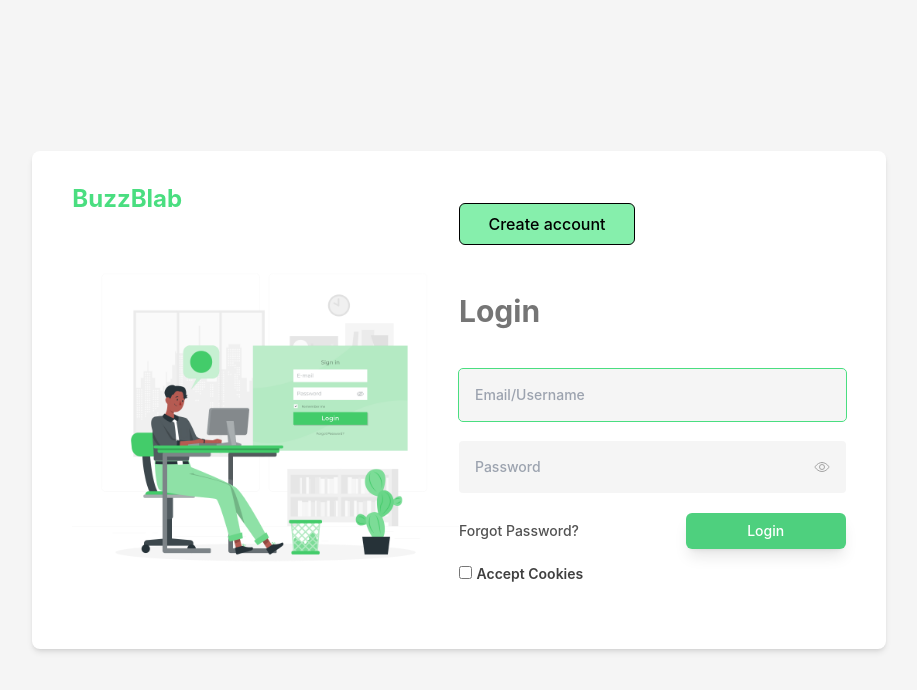
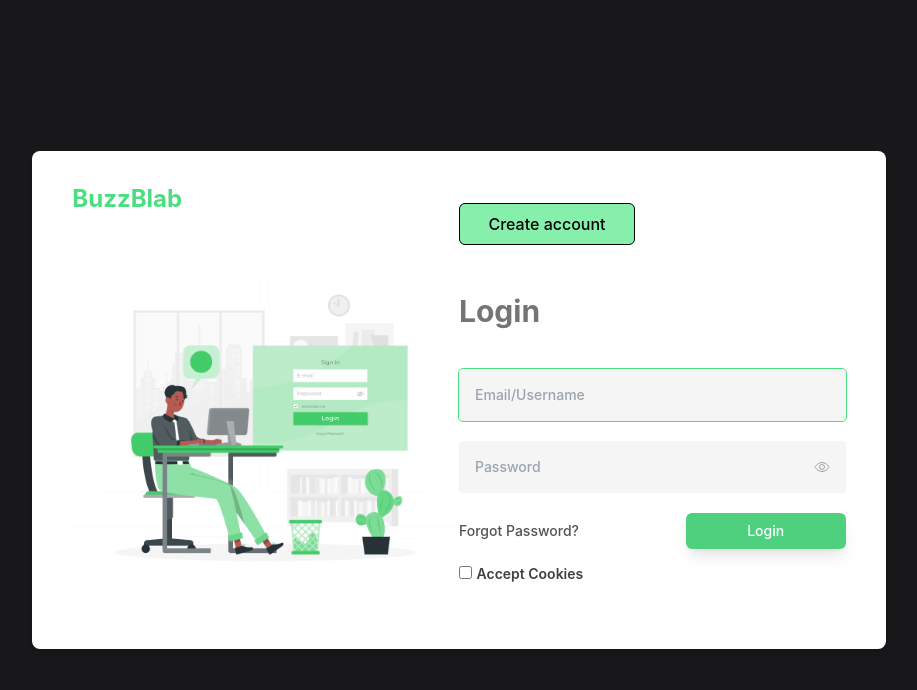
Before and after one commit to patelsweta2/Twittter-MERN-STACK-FrontEnd, a React (Vite) app in the folder frontend/: page /auth/login in a window 1280 px wide. Shown: the top 690 px of the page, without its empty margins (181-1098 px from the left). Built offline with nearby package versions, Linux system fonts and the light colour scheme.

Commit message:
change the styling

```diff
--- a/frontend/src/components/FeedPage/CreateTweetCard.jsx
+++ b/frontend/src/components/FeedPage/CreateTweetCard.jsx
@@ -46,7 +46,7 @@
   }
 
   return (
-    <article className="flex items-center justify-between w-full bg-white shadow-md shadow-neutral-200/50 rounded pl-4 py-4">
+    <article className="flex items-center justify-between w-full bg-black shadow-md shadow-neutral-200/50 rounded pl-4 py-4">
       <div className="w-full">
         <div className="w-full flex items-start">
           <div className="flex items-center gap-x-2">
@@ -74,7 +74,7 @@
               <TextareaAutosize
                 maxRows={15}
                 minRows={2}
-                className="resize-none w-full bg-transparent outline-none border-none placeholder:text-lg placeholder:font-normal text-neutral-800 font-medium placeholder:max-sm:text-base"
+                className="resize-none w-full bg-transparent outline-none border-none placeholder:text-lg placeholder:font-normal text-white font-medium placeholder:max-sm:text-base"
                 placeholder="What is happening?!"
                 maxLength={210}
                 {...register("content", {
--- a/frontend/src/components/navBar/Navbar.jsx
+++ b/frontend/src/components/navBar/Navbar.jsx
@@ -7,7 +7,7 @@
 
 const Navbar = () => {
   return (
-    <nav className="py-3 shadow-md px-[5%] md:px-[10%] md:flex md:items-center md:justify-between hidden bg-transparent w-full">
+    <nav className="py-3 shadow-md px-[5%] md:px-[10%] md:flex md:items-center md:justify-between hidden bg-black w-full">
       <LogoText />
 
       <div className="w-full mx-4">
--- a/frontend/src/index.css
+++ b/frontend/src/index.css
@@ -94,7 +94,7 @@
   height: 48px;
   border-radius: 50%;
   display: inline-block;
-  border-top: 3px solid rgba(236, 72, 153);
+  border-top: 3px solid rgb(15, 147, 24);
   border-right: 3px solid transparent;
   box-sizing: border-box;
   animation: wait 1s linear infinite;
@@ -116,9 +116,9 @@
   background: transparent;
 }
 ::-webkit-scrollbar-thumb {
-  background: rgba(236, 72, 153, 0.4);
+  background: rgba(13, 112, 28, 0.4);
   border-radius: 10px;
 }
 ::-webkit-scrollbar-thumb:hover {
-  background: rgba(236, 72, 153, 0.6);
+  background: rgba(13, 112, 28, 0.4);
 }
--- a/frontend/src/layouts/AuthLayout.jsx
+++ b/frontend/src/layouts/AuthLayout.jsx
@@ -22,7 +22,7 @@
     imgSource = ResetPswd;
   }
   return (
-    <main className="w-full min-h-screen sm:flex sm:items-center sm:justify-center bg-neutral-100">
+    <main className="w-full min-h-screen sm:flex sm:items-center sm:justify-center bg-zinc-900">
       <section className="w-full sm:w-3/5  min-h-screen sm:min-h-fit bg-white py-8 px-10  rounded-lg shadow-md lg:flex lg:justify-between lg:w-2/3 lg:items-center">
         <aside className="flex-1">
           <header className="mb-4">
--- a/frontend/tailwind.config.js
+++ b/frontend/tailwind.config.js
@@ -1,5 +1,6 @@
 /** @type {import('tailwindcss').Config} */
 export default {
+  darkMode: "class",
   content: ["./index.html", "./src/**/*.{js,ts,jsx,tsx}"],
   theme: {
     extend: {},
```
